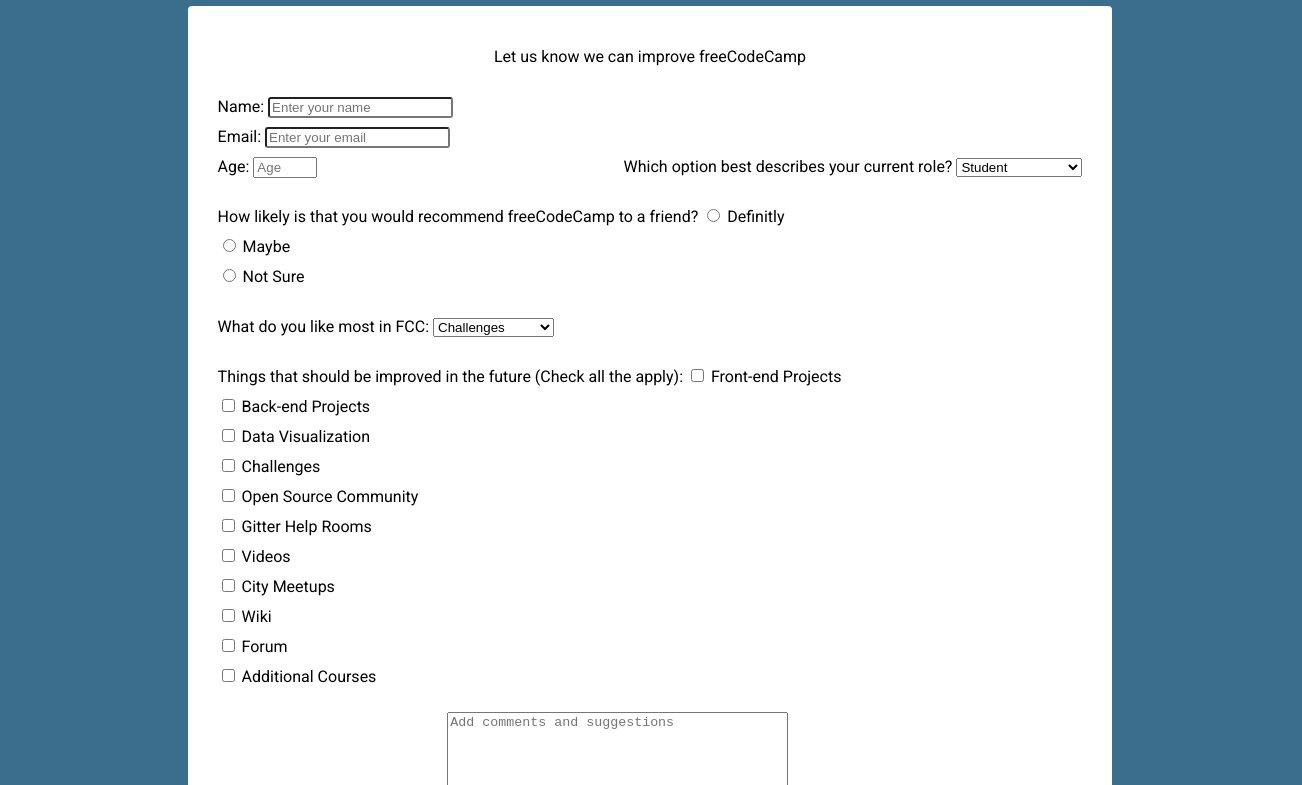
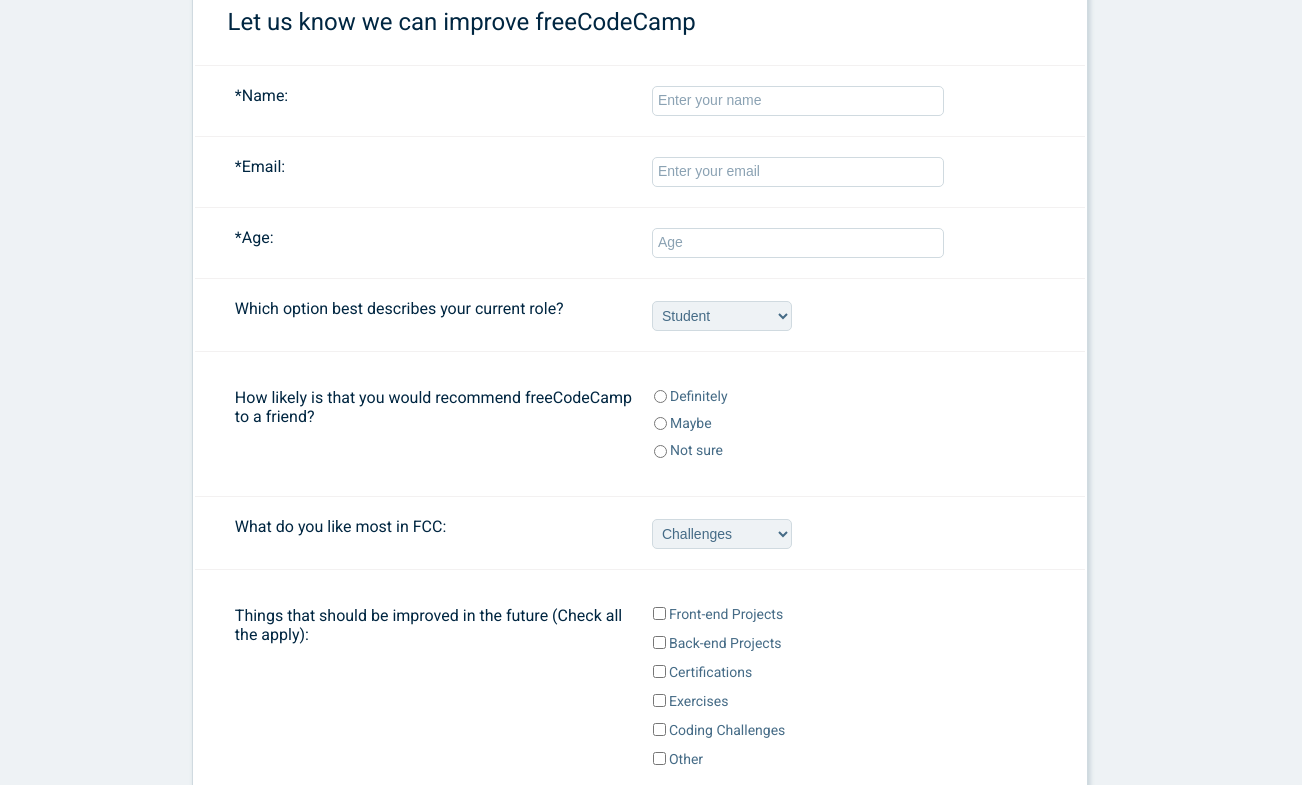
Before and after one commit to ibrahimrahimi/Survey-form, a plain HTML site: page index.html in a window 1280 px wide. Shown: the part 98-883 px from the top of the page, 1302 px wide, since content can reach past the window. Drawn offline with Linux system fonts and the light colour scheme.

Commit message:
Add final CSS and styles to form and complete first version

```diff
--- a/css/style.css
+++ b/css/style.css
@@ -1,48 +1,174 @@
+body {
+    display: block;
+    font-family: 'Roboto', sans-serif;
+    background-color: #eef2f5;
+    text-align: center;
+    min-width: 320px;
+}
+
+/* Main section style */
 #main {
-    font-family: 'Roboto', sans-serif;
-    width: 100%;
-    height: 100%;
-    background: #3B6E8C;
-    margin: -10px -10px;
+    width: 70%;
+    height: 90%;
+    max-width: 900px;
+    margin: 0px auto;
     text-align: center;
-    padding: 25px 20px;
+    padding: 25px 5px;
+    display: block;
+    border: 1px solid #d0dae0;
+    border-radius: 5px;
+    background-color: #ffffff;
+    color: #002641;
+    box-shadow: 2px 4px 5px #c5d1d8;
 }
 
 #title {
-    color: #FFFFFF;
+    color: #002641;
+    font-family: serif;
 }
 
-#content {
-    width: 70%;
-    height: 90%;
-    background-color: #FFFFFF;
-    margin: 0px auto;
-    text-align: justify;
-    padding: 25px 20px;
-    border-radius: 4px;
+hr {
+    height: 1px;
+    border: none;
+    background-color: #f3f1f1;
+    margin: 10px -3px;
+    box-shadow: 1px 2px 2;
 }
 
-.form-section {
-    margin: 10px 10px;
-    line-height: 30px;
-    display: inline-block;
+/* Form sytle */
+#survey-form {
+    display: block;
+    font-size: 16px;
 }
 
 #description {
+    font-size: 24px;
+    text-align: left;
+    margin: 0px 30px;
+}
+
+.row {
+    display: block;
     text-align: center;
 }
 
-#submit {
-    text-align: center;
+
+.input-field {
+    width: 280px;
+    height: 18px;
+    margin: 5px;
+    padding: 5px;
+    border: 1px solid #d0dae0;
+    border-radius: 5px;
+    color: #003459;
 }
 
-#name {
-    display: inline;
-    border-radius: 3px;
+::placeholder{
+    color: #8ba2b3;
+    font-size: 14px;
+    font-family: 'Robot', sans-serif;
+}
 
 
+.lab {
+    display: inline-block;
+    text-align: left;
+    padding: 5px;
+    width: 45%;
+    vertical-align: top;
+    margin-top: 5px;
 }
-#email {
-    display: inline;
-    border-radius: 3px;
+
+.val {
+    display: inline-block;
+    text-align: left;
+    padding: 5px;
+    width: 45%;
+    vertical-align: middle;
 }
+.dropdown {
+    height: 30px;
+    width: 140px;
+    margin: 5px;
+    padding: 5px;
+    margin-top: 7px;
+    border: 1px solid #d0dae0;
+    border-radius: 5px;
+    background-color: #eef2f5;
+    font-size: 14px;
+}
+
+.radio, .checkbox {
+    position: relative;
+    left: -43px;
+    display: block;
+    color: #456b86;
+    font-size: 14px;
+    font-weight: lighter;
+  }
+
+ #additional-element {
+     height: 50px;
+     resize: vertical;
+ }
+
+ select {
+    color: #456b86;
+    font-family: 'Robot', sans-serif;
+}
+
+.input-label{
+  display: block;
+  padding: 5px;
+}
+
+.userRatings{
+  vertical-align: middle;
+  position: relative;
+  top: -2px;
+  overflow: hidden;
+}
+
+ /* Submit Button style */
+#submit {
+    background-color: #174668;
+    color: #FFFFFF;
+    width: 100px;
+    height: 40px;
+    border: 1px solid #D8E2DC;
+    border-radius: 5px;
+    font-size: 16px;
+    margin-top: 15px;
+}
+
+.submit-button {
+    text-align: right;
+    margin-right: 16%;
+}
+
+/* Responsive code */
+@media screen and (max-width: 833px) {
+      .input-field {
+          width: 80%;
+      }
+      select {
+          width: 90%;
+      }
+  }
+
+@media screen and (max-width: 520px){
+      lab{
+          width: 100%;
+          text-align: left;
+      }
+      .val{
+          width: 80%;
+          float: left;
+      }
+      .input-field{
+          width: 100%;
+      }
+      select{
+          width: 100%
+      }
+  }
--- a/index.html
+++ b/index.html
@@ -6,22 +6,44 @@
         <link href="https://fonts.googleapis.com/css?family=Roboto" rel="stylesheet">
     </head>
     <body>
+        <h1 id="title">Survey Form</h1>
         <div id="main">
-            <h1 id="title">Survey Form</h1>
-            <div id="content">
-                <p id="description">Let us know we can improve freeCodeCamp</p>
-                <form id="survey-form" action="#">
-                    <div class="form-section">
-                        <label id="name-label" for="name">Name: </label>
-                        <input type="text" name="name" id="name" placeholder="Enter your name" required> <br>
-                        <label id="email-label" for="email">Email: </label>
-                        <input type="email" id="email" name="email" placeholder="Enter your email" required> <br>
-                        <label id="number-label" for="age">Age: </label>
-                        <input type="number" id="number" name="age" placeholder="Age" min="6" max="100"> <br>
+                <p id="description">Let us know we can improve freeCodeCamp</p> <br>
+                <hr>
+            <form id="survey-form" action="#">
+                <div class="row">
+                    <div class="lab">
+                        <label class="label" id="name-label" for="name">*Name: </label>
                     </div>
-                    <div class="form-section">
+                    <div class="val">
+                        <input class="input-field" type="text" name="name" id="name" placeholder="Enter your name" required>
+                    </div>
+                </div>
+                <hr>
+                <div class="row">
+                    <div class="lab">
+                        <label class="label" id="email-label" for="email">*Email: </label>
+                    </div>
+                    <div class="val">
+                        <input class="input-field" type="email" id="email" name="email" placeholder="Enter your email" required>
+                    </div>
+                </div>
+                <hr>
+                <div class="row">
+                    <div class="lab">
+                        <label class="label" id="number-label" for="age">*Age: </label>
+                    </div>
+                    <div class="val">
+                        <input class="input-field" type="number" id="number" name="age" placeholder="Age" min="6" max="100">
+                    </div>
+                </div>
+                <hr>
+                <div class="row">
+                    <div class="lab">
                         <label for="role">Which option best describes your current role? </label>
-                        <select name="role" id="dropdown">
+                    </div>
+                    <div class="val">
+                        <select name="role" id="dropdown" class="dropdown">
                             <option  disabled value="">Select an Option</option>
                             <option value="student">Student</option>
                             <option value="full time job">Full Time Job</option>
@@ -30,15 +52,27 @@
                             <option value="other">Other</option>
                         </select>
                     </div>
-                    <div class="form-section">
-                        <label for="recommend">How likely is that you would recommend freeCodeCamp to a friend? </label>
-                        <input type="radio" name="recommend" value="definitly"> Definitly <br>
-                        <input type="radio" name="recommend" value="maybe"> Maybe <br>
-                        <input type="radio" name="recommend" value="not sure"> Not Sure
+                </div>
+                <hr>
+                <div class="row">
+                    <div class="lab">
+                        <p>How likely is that you would recommend freeCodeCamp to a friend? </p>
                     </div>
-                    <div class="form-section">
+                    <div class="val">
+                        <ul style="list-style: none;">
+                            <li class="radio"><label class="input-label"><input name="radio-buttons" value="1"  type="radio" class="userRatings" >Definitely</label></li>
+                            <li class="radio"><label class="input-label"><input name="radio-buttons" value="2"  type="radio" class="userRatings" >Maybe</label></li>
+                            <li class="radio"><label class="input-label"><input name="radio-buttons" value="3"  type="radio" class="userRatings" >Not sure</label></li>
+                        </ul>
+                    </div>
+                </div>
+                <hr>
+                <div class="row">
+                    <div class="lab">
                         <label for="like"> What do you like most in FCC: </label>
-                        <select name="like" id="dropdown">
+                    </div>
+                    <div class="val">
+                        <select name="like" id="dropdown" class="dropdown">
                             <option  disabled value="">Select an Option</option>
                             <option value="challenges">Challenges</option>
                             <option value="projects">Projects</option>
@@ -46,29 +80,37 @@
                             <option value="open source">Open Source</option>
                         </select>
                     </div>
-                    <div class="form-section">
-                        <label for="future">Things that should be improved in the future (Check all the apply): </label>
-                        <input type="checkbox" name="future" value="front-end Projects"> Front-end Projects <br>
-                        <input type="checkbox" name="future" value="back-end Projects"> Back-end Projects<br>
-                        <input type="checkbox" name="future" value="data visualization"> Data Visualization <br>
-                        <input type="checkbox" name="future" value="Challenges" > Challenges <br>
-                        <input type="checkbox" name="future" value="open source community"> Open Source Community <br>
-                        <input type="checkbox" name="future" value="gitter help rooms"> Gitter Help Rooms<br>
-                        <input type="checkbox" name="future" value="videos"> Videos <br>
-                        <input type="checkbox" name="future" value="city meetups" > City Meetups <br>
-                        <input type="checkbox" name="future" value="wiki"> Wiki<br>
-                        <input type="checkbox" name="future" value="forum"> Forum <br>
-                        <input type="checkbox" name="future" value="additional courses" > Additional Courses
+                </div>
+                <hr>
+                <div class="row">
+                    <div class="lab">
+                        <p>Things that should be improved in the future (Check all the apply): </p>
                     </div>
-                    <div class="form-section">
+                    <div class="val">
+                        <ul style="list-style: none;">
+                            <li class="radio"><label class="input-label"><input name="feature" value="1" type="checkbox" class="userRatings">Front-end Projects</label></li>
+                            <li class="radio"><label class="input-label"><input name="feature" value="1" type="checkbox" class="userRatings">Back-end Projects</label></li>
+                            <li class="radio"><label class="input-label"><input name="feature" value="1" type="checkbox" class="userRatings">Certifications</label></li>
+                            <li class="radio"><label class="input-label"><input name="feature" value="1" type="checkbox" class="userRatings">Exercises</label></li>
+                            <li class="radio"><label class="input-label"><input name="feature" value="1" type="checkbox" class="userRatings">Coding Challenges</label></li>
+                            <li class="radio"><label class="input-label"><input name="feature" value="1" type="checkbox" class="userRatings">Other</label></li>
+                        </ul>
+                    </div>
+                </div>
+                <hr>
+                <div class="row">
+                    <div class="lab">
                         <label for="additional-element">Any comments or Suggestions? </label>
-                        <textarea name="additional-element" id="additional-element" cols="40" rows="6" placeholder="Add comments and suggestions"></textarea>
                     </div>
-                    <div class="form-section">
-                        <input type="submit" id="submit" name="submit" value="Submit">
+                    <div class="val">
+                        <textarea class="input-field" name="additional-element" id="additional-element" cols="40" rows="6" placeholder="Add comments and suggestions"></textarea>
                     </div>
-                </form>
-            </div>
+                </div>
+                <hr>
+                <div class="submit-button">
+                    <input type="submit" id="submit" name="submit" value="Submit">
+                </div>
+            </form>
         </div>
     </body>
 </html>
```
